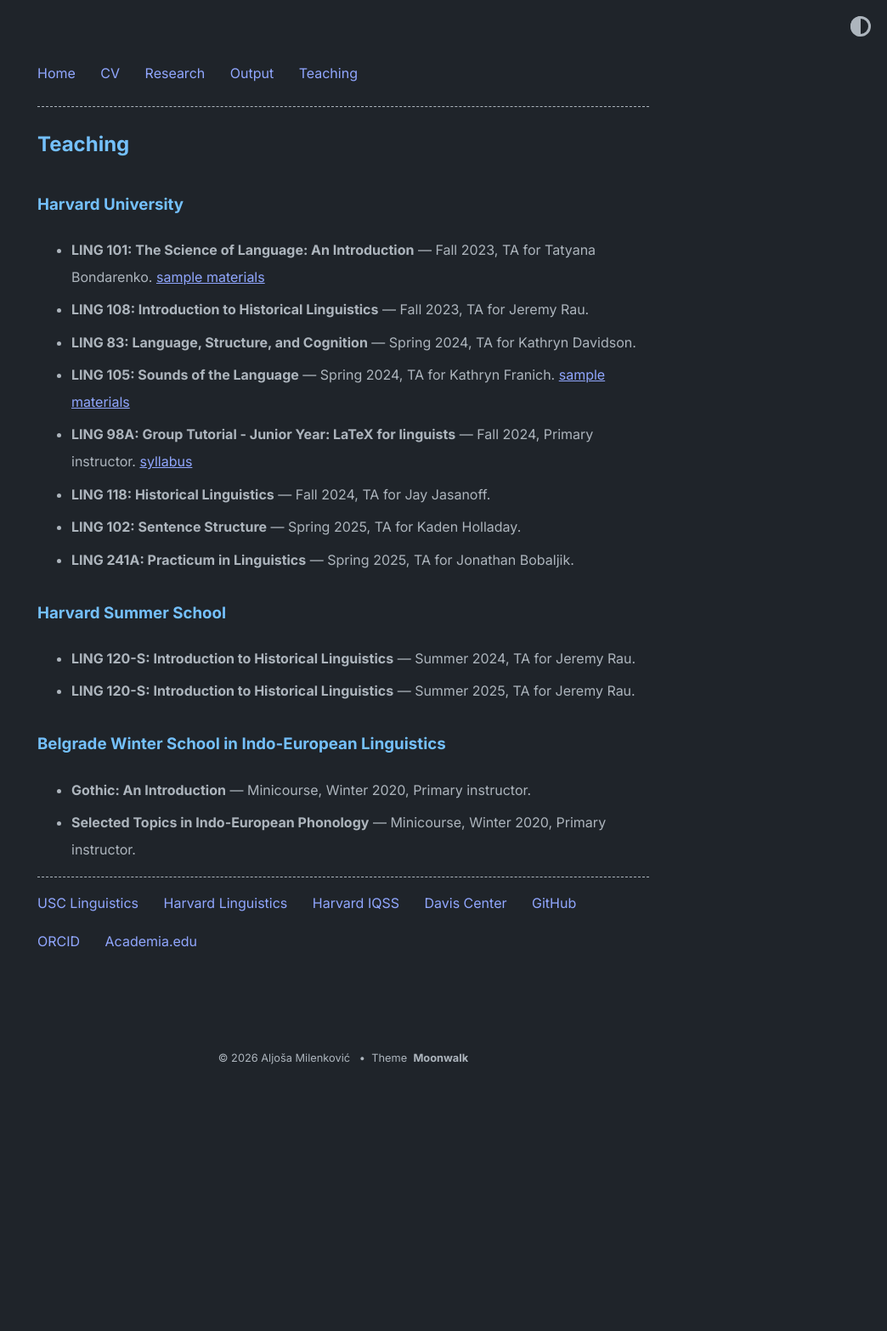
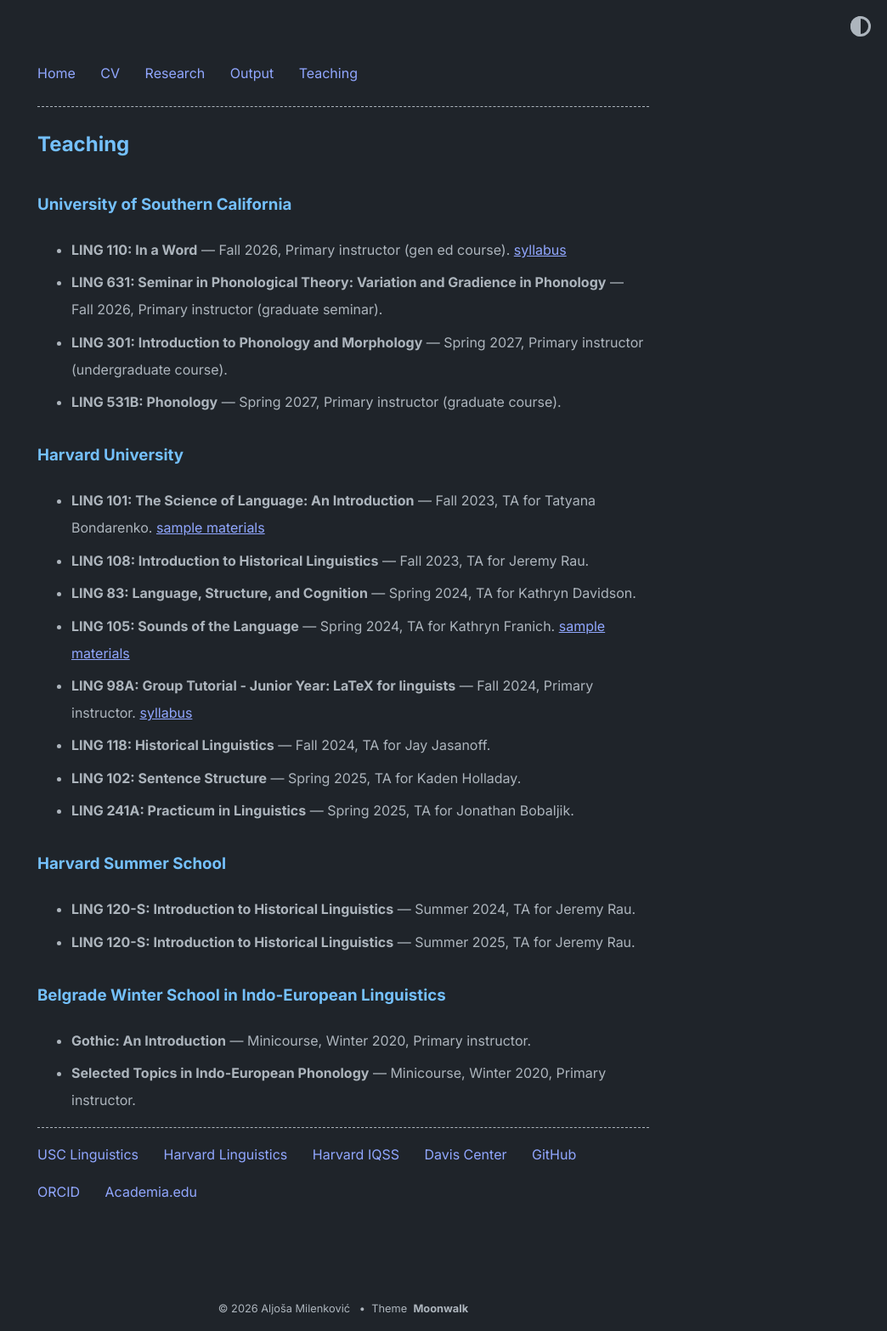
Before and after one commit to AljosaMilenkovic/AljosaMilenkovic.github.io, a Jekyll site: the page built from teaching.md, in a window 1280 px wide. Shown: the whole page at 85% size, without its empty margins (236-1280 px from the left). Built offline with Jekyll 4.4.1, drawn with Linux system fonts in a browser that asks for light colours; before the commit the page ends 1271 px from its top, so only the background shows below that.

Commit message:
Update teaching.md with USC course listings
Added courses for University of Southern California with details.

```diff
--- a/teaching.md
+++ b/teaching.md
@@ -3,6 +3,13 @@
 title: Teaching
 permalink: /teaching/
 ---
+
+### University of Southern California
+- **LING 110: In a Word** — Fall 2026, Primary instructor (gen ed course). [syllabus](/110.pdf)
+- **LING 631: Seminar in Phonological Theory: Variation and Gradience in Phonology** — Fall 2026, Primary instructor (graduate seminar).
+- **LING 301: Introduction to Phonology and Morphology** — Spring 2027, Primary instructor (undergraduate course).
+- **LING 531B: Phonology** — Spring 2027, Primary instructor (graduate course).
+
 
 ### Harvard University
 - **LING 101: The Science of Language: An Introduction** — Fall 2023, TA for Tatyana Bondarenko. [sample materials](https://drive.google.com/drive/folders/12IXofvUfzvofoZAtEdlj1-wJvQcokXaP?dmr=1&ec=wgc-drive-hero-goto)
```
